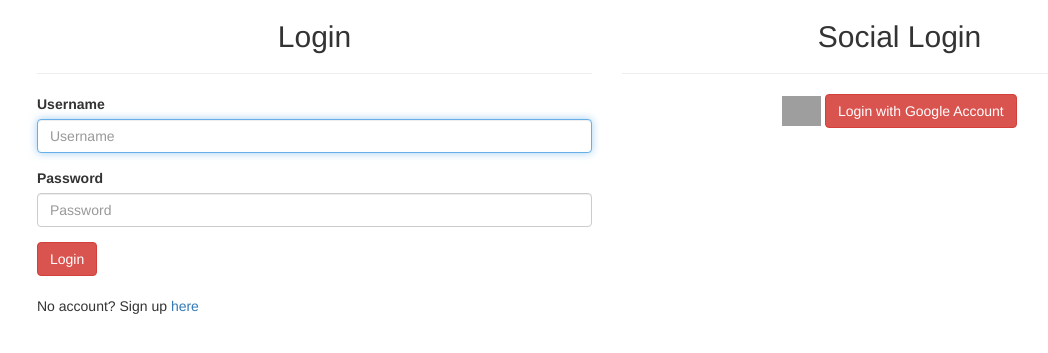
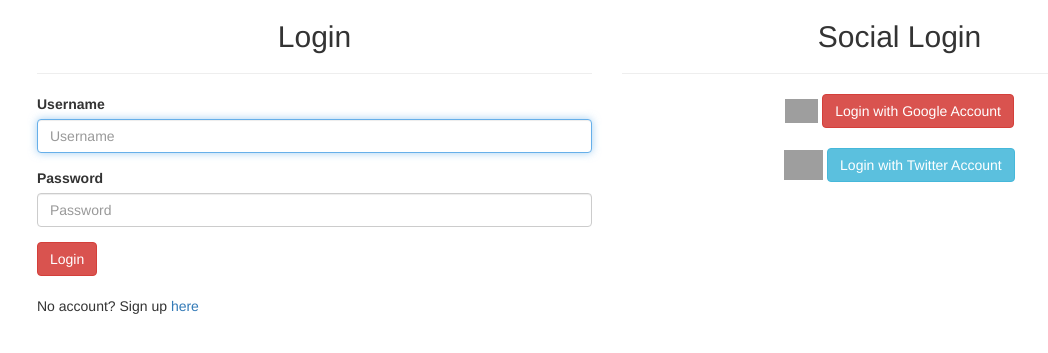
Before and after one commit to Mugala/Chewa, a Django app: page /login/ in a window 1280 px wide. Shown: the top 353 px of the page, without its empty margins (33-1081 px from the left). Run offline with Django 3.2, Linux system fonts and the light colour scheme; some libraries are stand-ins or nearby versions; grey boxes are pictures that could not be loaded.

Commit message:
add twitter on login page

```diff
--- a/chewa_app/templates/registration/login.html
+++ b/chewa_app/templates/registration/login.html
@@ -24,10 +24,20 @@
 
         <form action="{% url 'social:begin' 'google-oauth2' %}">
             {% csrf_token %}
-            <img src="https://fthmb.tqn.com/IH_l1QnIcFddCFuviMJ7UuRJfko=/768x0/filters:no_upscale():max_bytes(150000):strip_icc()/google-plus-57d9e4d53df78c9cceedc5e1.png" alt="" style="width:7%; display:inline-block" class="img-responsive" >
+            <img src="https://fthmb.tqn.com/IH_l1QnIcFddCFuviMJ7UuRJfko=/768x0/filters:no_upscale():max_bytes(150000):strip_icc()/google-plus-57d9e4d53df78c9cceedc5e1.png" alt="" style="width:6%; display:inline-block" class="img-responsive" >
           <input class="btn btn-danger" style="display:inline-block;"type="submit" value="Login with Google Account" method='post'>
         </form>
       </div>
+      <br>
+      <!--Twitter-->
+      <div id="twitter"class='text-center'>
+
+          <form action="{% url 'social:begin' 'twitter' %}">
+              {% csrf_token %}
+              <img src="http://www.stickpng.com/assets/images/580b57fcd9996e24bc43c53e.png" alt="" style="width:7%; display:inline-block" class="img-responsive" >
+            <input class="btn btn-info" style="display:inline-block;"type="submit" value="Login with Twitter Account" method='post'>
+          </form>
+        </div>
     </div>
   </div>
 </div>
```
